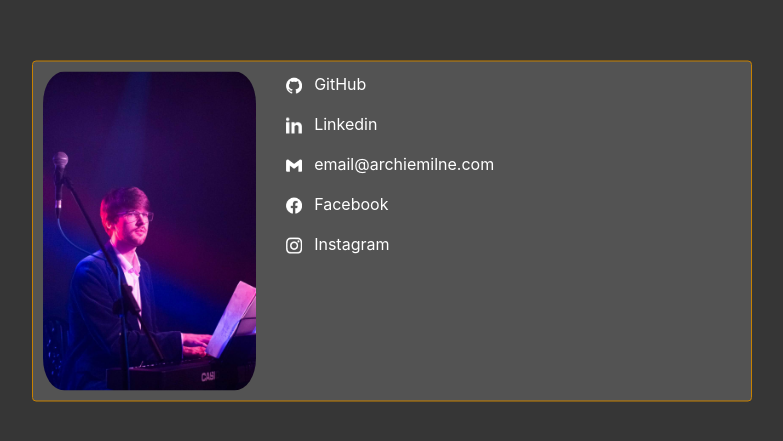
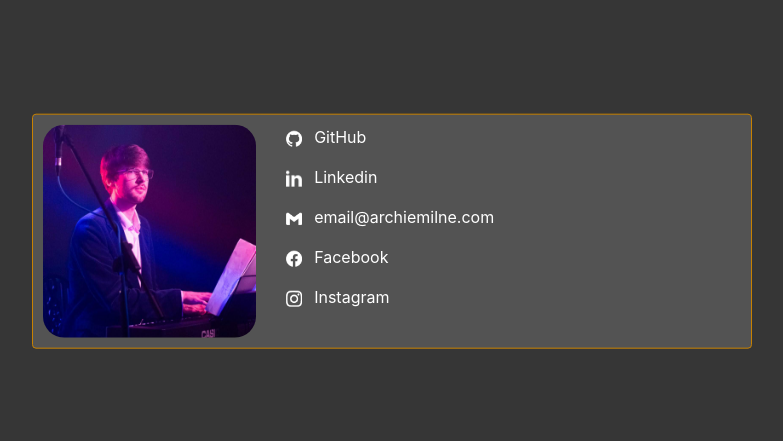
Before and after one commit to archiemilne/archiemilne.github.io, a plain HTML site: page index.html in a window 1280 px wide. Shown: the part 169-610 px from the top of the page, without its empty margins (248-1031 px from the left). Drawn offline with nearby package versions, Linux system fonts and the light colour scheme.

Commit message:
2.2
* Add files via upload

* Delete images/profile-picture.jpg

* Update index.html

```diff
--- a/index.html
+++ b/index.html
@@ -9,7 +9,7 @@
   <div class="container rounded light-dark-grey-bg orange-outline d-flex">
     <div class="row">
       <div class="col-4">
-        <img src="images/profile-picture.jpg" class="rounded-square">
+        <img src="images/profile-picture.png" class="rounded-square">
       </div>
       <div class="col-5">
       <div class="row-1">
```
Also changed, not shown: images/profile-picture.jpg (deleted), images/profile-picture.png (added).
